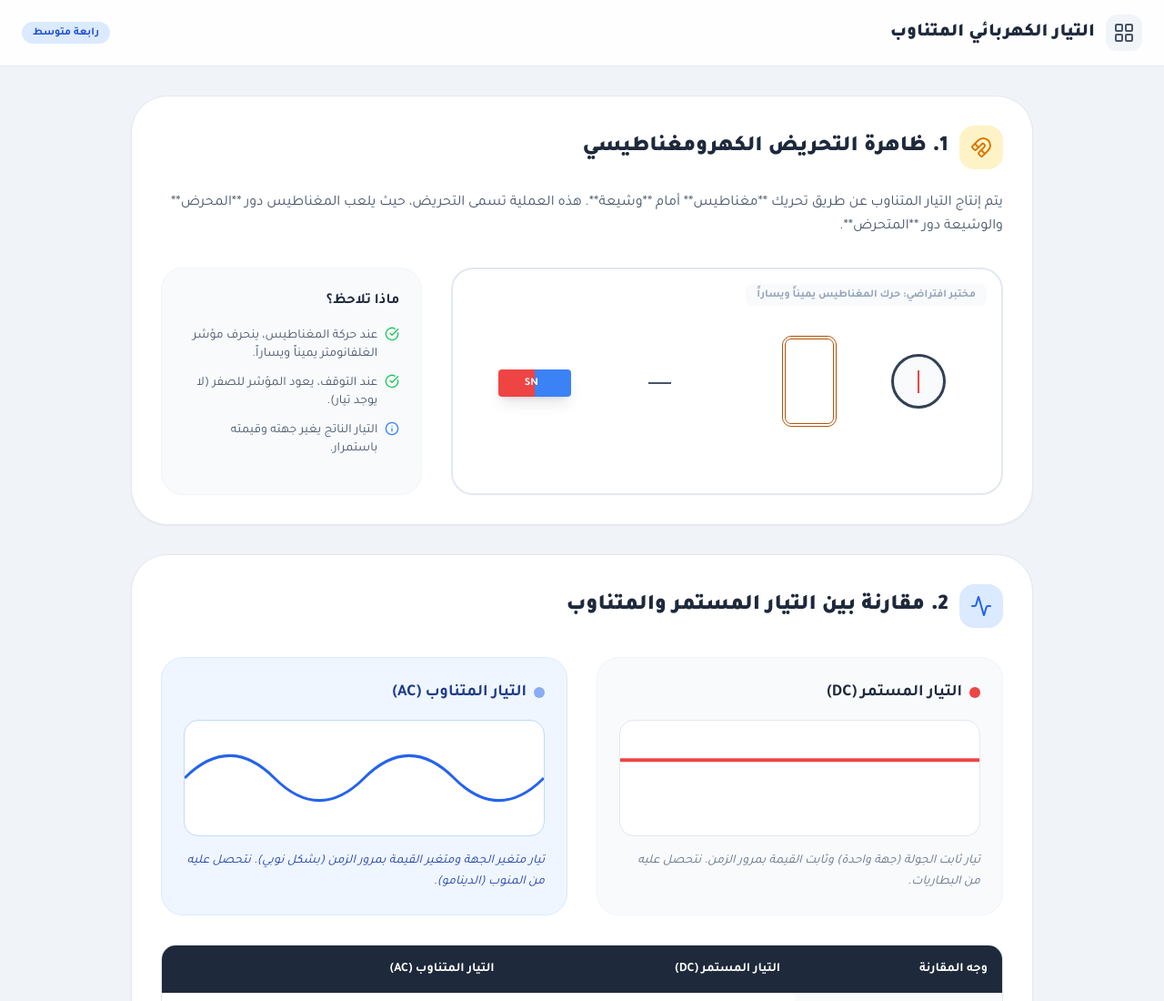
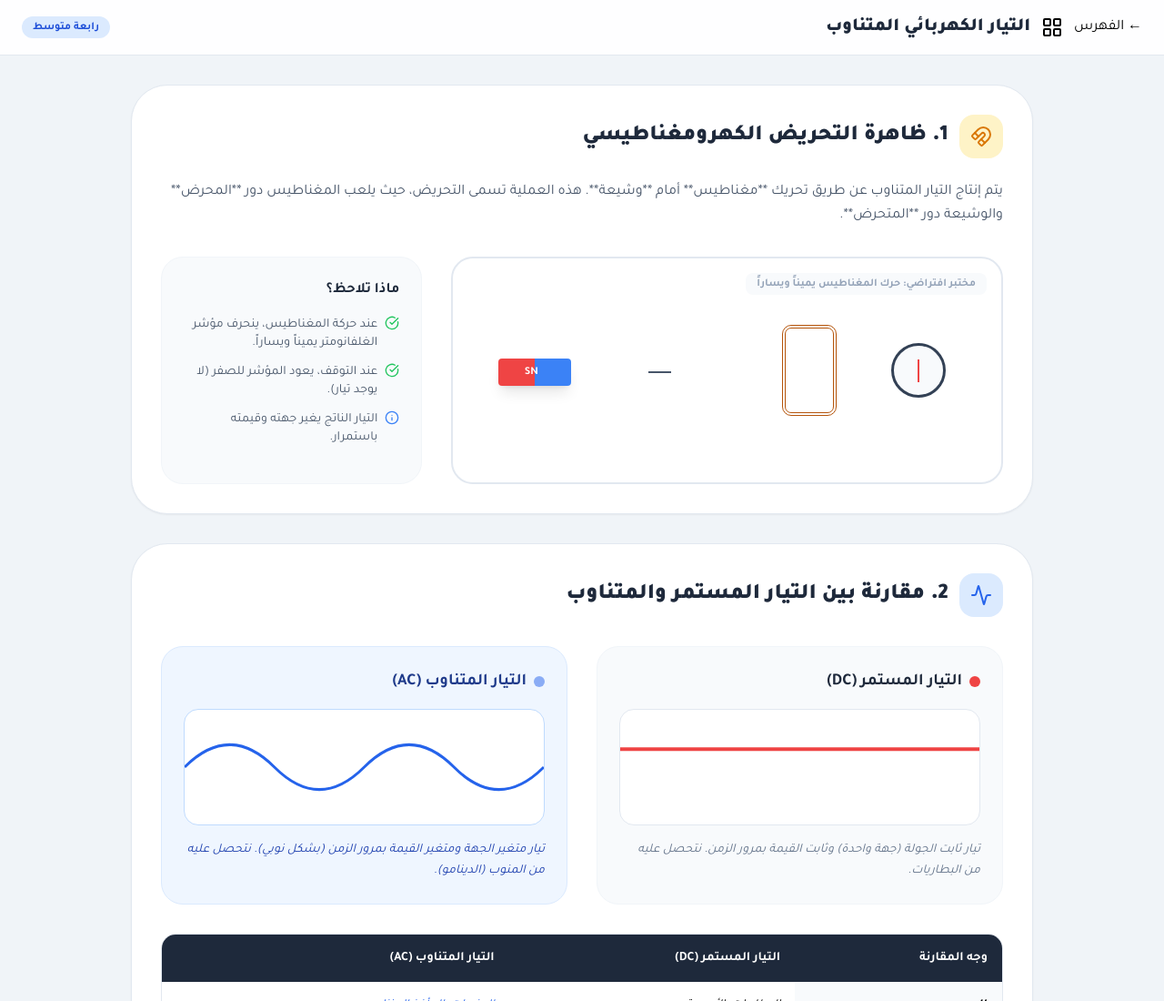
Before and after one commit to enemuom/cours-3am, a plain HTML site: page 4am/courant-alternatif-1.html in a window 1280 px wide. Shown: the top 1100 px of the page at 91% size. Drawn offline with nearby package versions, Linux system fonts and the light colour scheme.

Commit message:
Update courant-alternatif-1.html

```diff
--- a/4am/courant-alternatif-1.html
+++ b/4am/courant-alternatif-1.html
@@ -23,7 +23,7 @@
     <nav class="bg-white/90 backdrop-blur-md sticky top-0 z-50 border-b border-slate-200">
         <div class="container mx-auto px-6 py-4 flex justify-between items-center">
             <div class="flex items-center gap-3">
-                <a href="index.html" class="bg-slate-100 p-2 rounded-xl text-slate-600 hover:bg-slate-200 transition-all" title="العودة للفهرس">
+                <a href="../index.html" class="back-btn">← الفهرس</a>
                     <i data-lucide="layout-grid"></i>
                 </a>
                 <h1 class="text-xl font-black text-slate-800">التيار الكهربائي المتناوب</h1>
```
